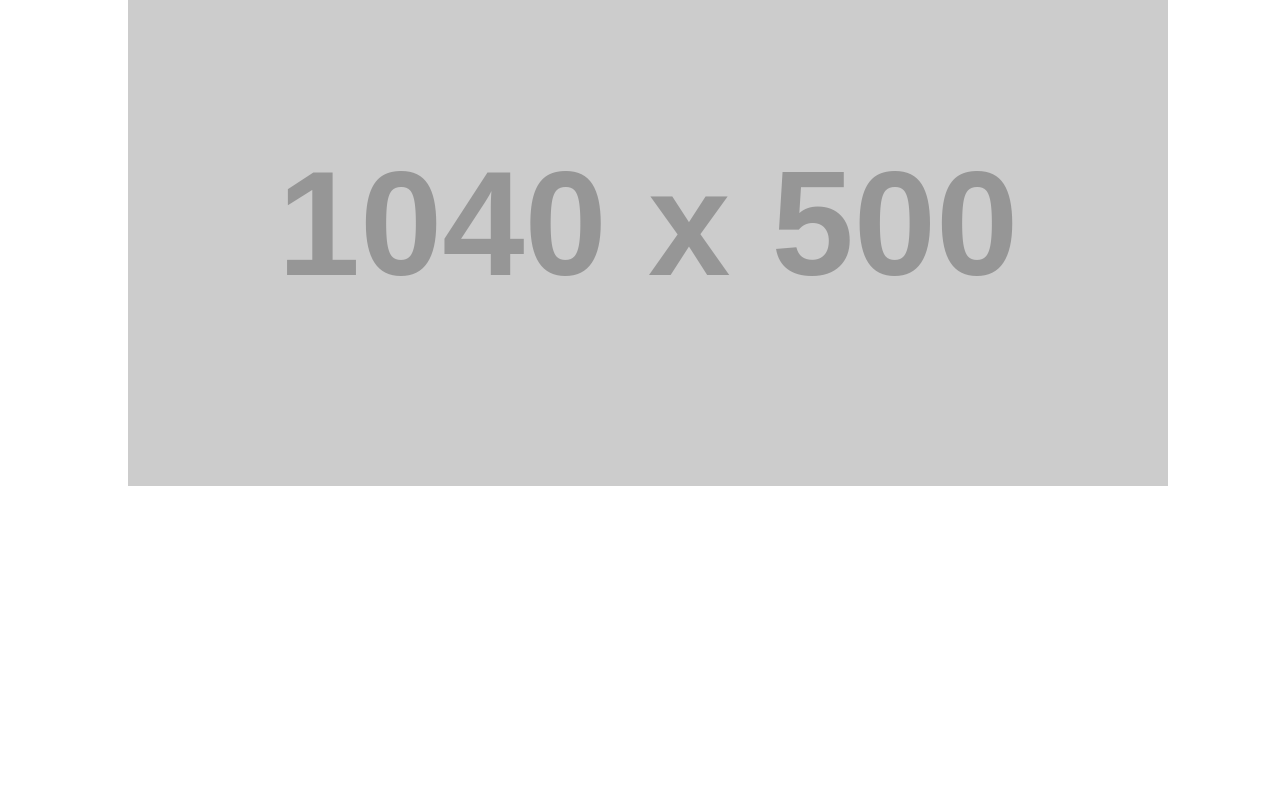
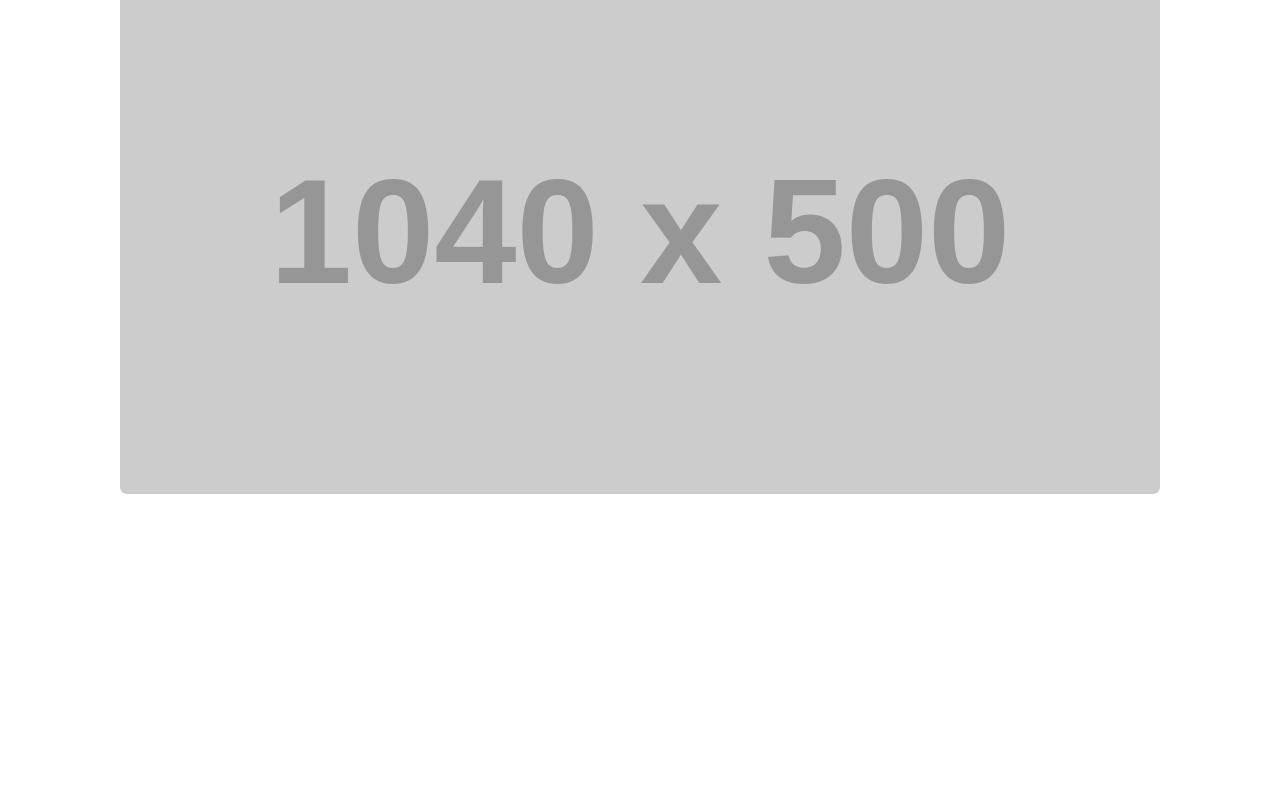
Before and after one commit to rainnfx/PLP-Site, a website built with Vite: page home.html in a window 1280 px wide. Shown: the part 300-1099 px from the top of the page. After the commit the page ends 900 px from the top, so only its background shows below. Built offline with nearby package versions, Linux system fonts and the light colour scheme; placeholder pictures from the web are drawn by us.

Commit message:
added html files for separate pages! also fixed the scrollbar issue.

```diff
--- a/index.html
+++ b/home.html
@@ -16,7 +16,7 @@
   <header>
     <nav>
 
-      <a href="./index.html" class=logo>
+      <a href="./home.html" class=logo>
         <img src="https://via.placeholder.com/75.png?text=Logo">
 
       </a>
--- a/style.css
+++ b/style.css
@@ -1,14 +1,23 @@
 html, body {
   height: 100%;
   width: 100%;
-    font-family: "Calibre","Inter","San Francisco","SF Pro Text",-apple-system,system-ui,sans-serif;
+  margin: 0;
+  padding: 0;
+  font-family: "Calibre","Inter","San Francisco","SF Pro Text",-apple-system,system-ui,sans-serif;
+}
+
+body {
+  overflow-x: hidden;
 }
 
 .content {
   display: flex;
   flex-direction: column;
-  width: 80rem;
-  margin: 0;
+  max-width: 80rem;
+  margin: 0 auto;
+  height: 100%;
+  padding: 1rem;
+  box-sizing: border-box; /* include padding in element dimensions */
 }
 
 /* Navbar */
@@ -72,7 +81,7 @@ nav {
 .hero {
   display: flex;
   flex-direction: column;
-  width: 67rem;
+  width: 80%;
   height: 62.5rem;
   margin: auto;
 }
@@ -95,3 +104,7 @@ nav {
 .hero-img {
   align-self: center;
 }
+
+.hero-img img {
+  border-radius: 7px;
+}
```
Also changed, not shown: btc.html (added), lport.html (added), pbl.html (added), tfl.html (added).
